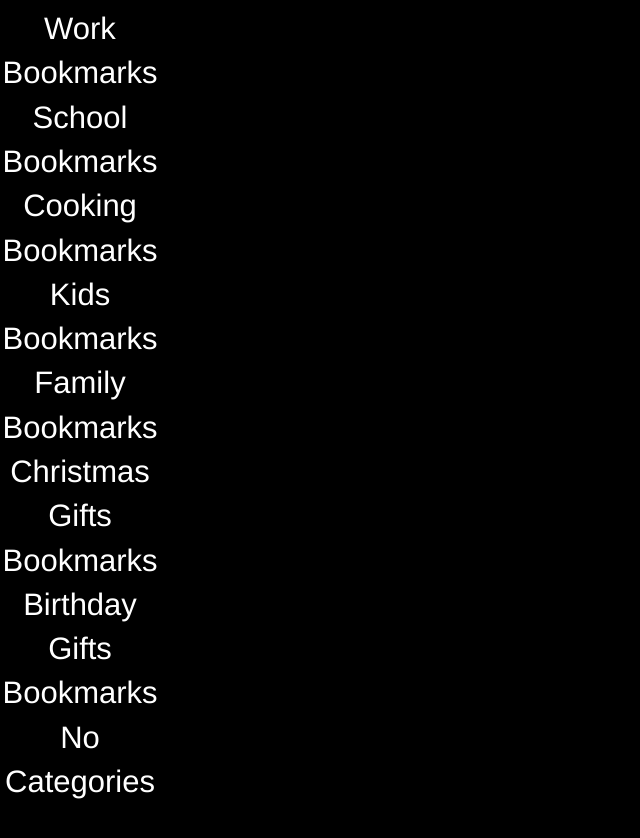
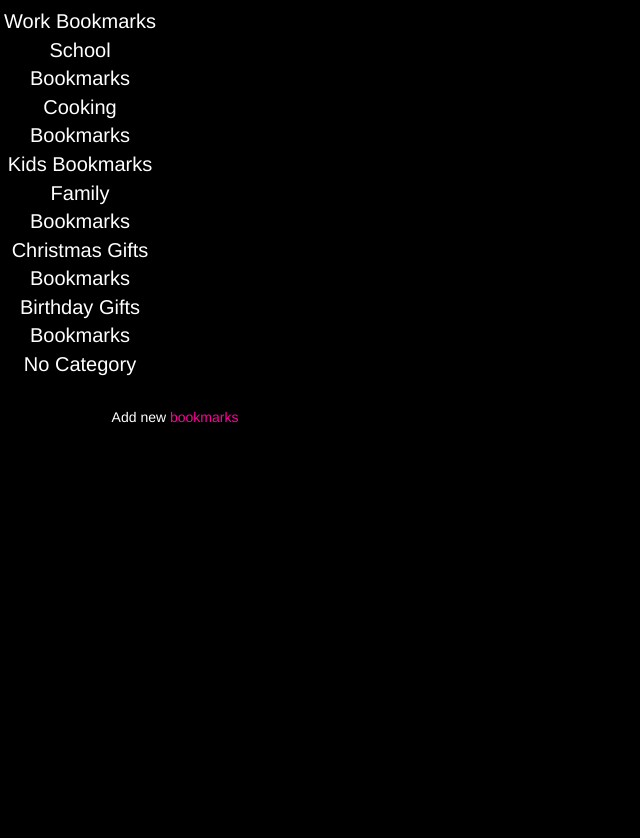
Before and after one commit to keissyvazquez/Bookmarks-Steroids, a browser extension: page views/desktopprofile.html in a window 1280 px wide. Shown: the part 102-940 px from the top of the page, without its empty margins (0-640 px from the left). After the commit the page ends 800 px from the top, so only its background shows below. Drawn offline with Linux system fonts and the light colour scheme; no server answers.

Commit message:
some css added

```diff
--- a/views/desktopprofile.html
+++ b/views/desktopprofile.html
@@ -14,7 +14,7 @@
             width: 350px;
             margin: inherit;
             background-color: black;
-           padding-bottom: 28px;
+           padding-bottom: 9px;
       }
       h3, h2 {
     color: #ff009b;
@@ -36,7 +36,7 @@ p {
       }
       summary{
 color:white;
-         font-size: 31px;
+         font-size: 20px;
        }
        a{
          color: #ff009b;
@@ -121,12 +121,13 @@ color:white;
   <div class="row categoryBlock" id='category0'>
     <div class="col-sm-6">
       <details>
-        <summary>No Categories</summary>
+        <summary>No Category</summary>
           <div class="card"></div>
         </details>
     </div>
   </div>
 
+    <p style="margin-top: 28px;">Add new <a href="add_bookmark.html">bookmarks</a></p>
 
 
 </body>
```
Also changed, not shown: views/add_bookmark.html (+2 -1 lines).
